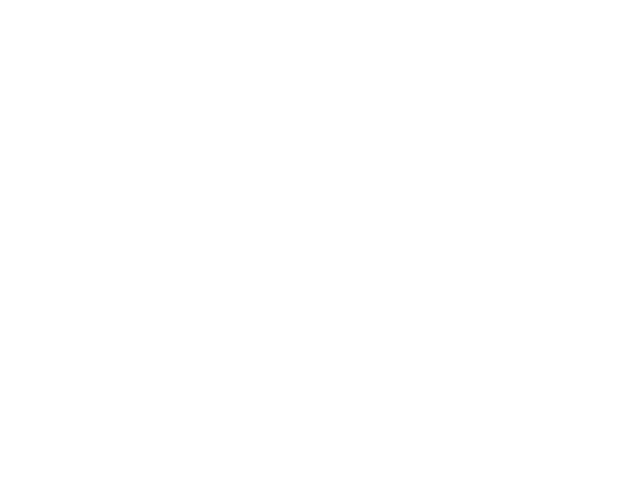
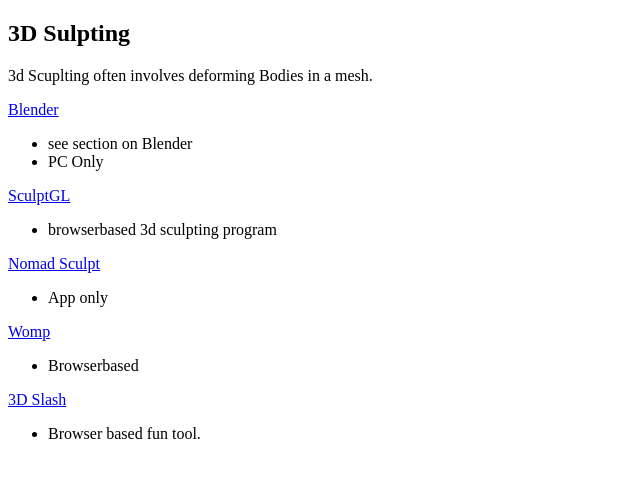
Before and after one commit to JamesD3d/info3d, a Next.js app: page /info3d/3d_SCULPTING/Sculpting in a window 1280 px wide. Shown: the top 478 px of the page, without its empty margins (0-640 px from the left). Built offline with nearby package versions, Linux system fonts and the light colour scheme.

Commit message:
Update Sculpting.mdx

```diff
--- a/pages/3d_SCULPTING/Sculpting.mdx
+++ b/pages/3d_SCULPTING/Sculpting.mdx
@@ -0,0 +1,19 @@
+## 3D Sulpting
+
+3d Scuplting often involves deforming Bodies in a mesh.
+
+[Blender](https://www.blender.org/)
+- see section on Blender
+- PC Only
+
+[SculptGL](https://stephaneginier.com/sculptgl/)
+  - browserbased 3d sculpting program
+
+[Nomad Sculpt](https://nomadsculpt.com/)
+  - App only
+
+[Womp](https://womp.com/)
+ - Browserbased
+
+[3D Slash](https://www.3dslash.net/index.php)
+  - Browser based fun tool.
```
